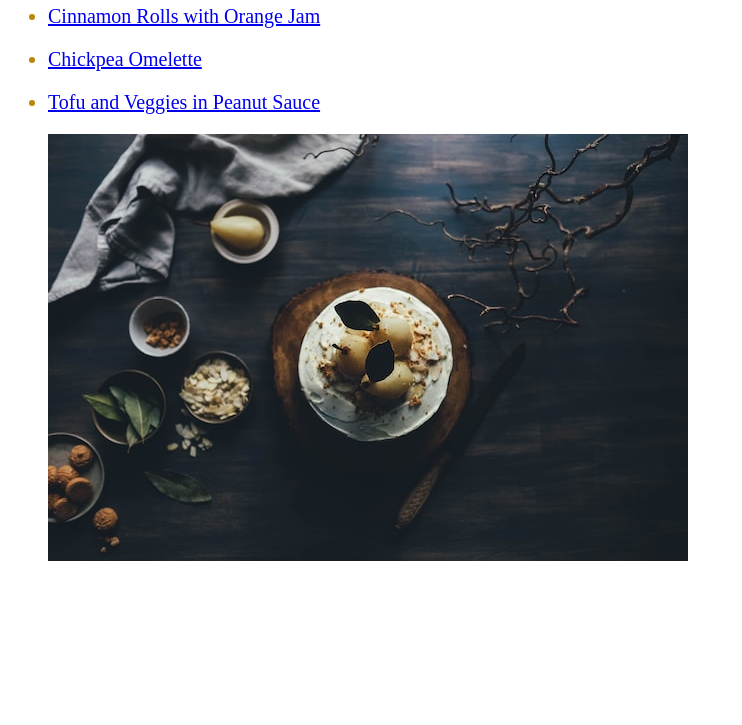
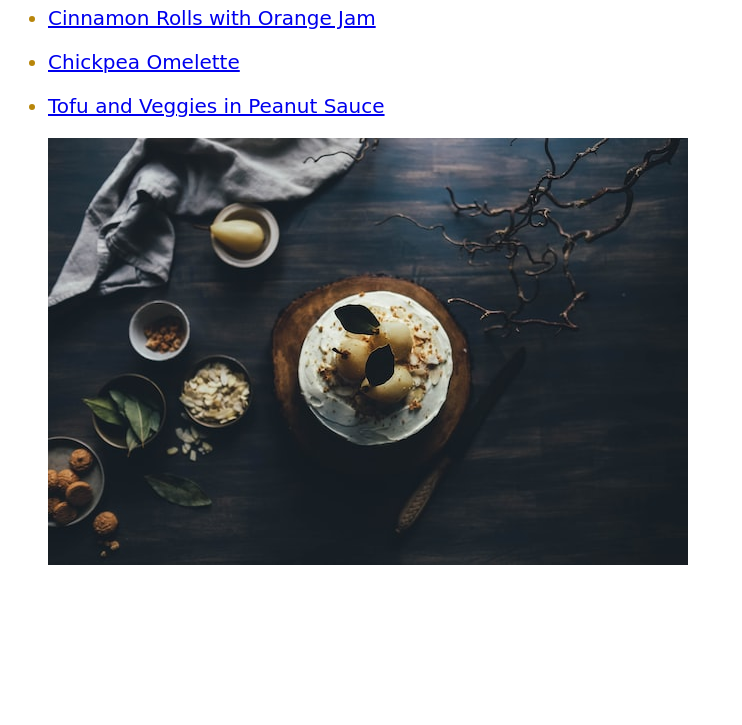
Before and after one commit to mountainflock/odin_recipes, a plain HTML site: page index.html in a window 1280 px wide. Shown: the part 75-800 px from the top of the page, without its empty margins (0-742 px from the left). Drawn offline with Linux system fonts and the light colour scheme.

Commit message:
Change font, complete Readme file

```diff
--- a/index.html
+++ b/index.html
@@ -1,17 +1,39 @@
 <!DOCTYPE html>
 <html lang="en">
   <head>
-        <meta charset="UTF-8">
+    <meta charset="UTF-8" />
     <h1><title>Odin Recipes</title></h1>
-        <link rel="stylesheet" href="style.css">
+    <link rel="stylesheet" href="style.css" />
+    <link rel="preconnect" href="https://fonts.googleapis.com" />
+    <link rel="preconnect" href="https://fonts.gstatic.com" crossorigin />
+    <link
+      href="https://fonts.googleapis.com/css2?family=Reenie+Beanie&display=swap"
+      rel="stylesheet"
+    />
   </head>
   <body>
     <h1>Odin Recipes</h1>
     <ul class="list">
-            <p><li><a href="recipes/cinnamon_rolls.html">Cinnamon Rolls with Orange Jam</a></li></p>
-            <p><li><a href="recipes/chickpea_omelette.html">Chickpea Omelette</a></li></p>
-            <p><li><a href="recipes/tofu_and_veggies_in_peanut_sauce.html">Tofu and Veggies in Peanut Sauce</a></li></p>
-            <img src="images/main.jpg" alt="pear pie">
+      <p>
+        <li>
+          <a href="recipes/cinnamon_rolls.html"
+            >Cinnamon Rolls with Orange Jam</a
+          >
+        </li>
+      </p>
+      <p>
+        <li>
+          <a href="recipes/chickpea_omelette.html">Chickpea Omelette</a>
+        </li>
+      </p>
+      <p>
+        <li>
+          <a href="recipes/tofu_and_veggies_in_peanut_sauce.html"
+            >Tofu and Veggies in Peanut Sauce</a
+          >
+        </li>
+      </p>
+      <img src="images/main.jpg" alt="pear pie" />
     </ul>
   </body>
 </html>
--- a/style.css
+++ b/style.css
@@ -1,8 +1,12 @@
+* {
+  font-family: "Chalkboard", cursive;
+}
+
 body {
-    font-family: Zapfino, Noteworthy, "Times New Roman", sans-serif;
-    text-size-adjust:inherit;
+  text-size-adjust: inherit;
   font-size: 16px;
 }
+
 .dishPhoto1 {
   width: 600px;
   height: 480px;
@@ -18,7 +22,7 @@ h1 {
 }
 
 h3 {
-    background-color:rgb(255, 221, 204);
+  background-color: rgb(255, 221, 204);
   text-align: center;
   font-size: 20px;
   font-weight: 900;
@@ -27,6 +31,7 @@ h3 {
 .ingridients {
   color: slategrey;
   font-weight: 800;
+  font-family: "Reenie Beanie", cursive;
 }
 
 .desc {
@@ -41,5 +46,5 @@ h3 {
 
 .list {
   font-size: 20px;
-    color:darkgoldenrod
+  color: darkgoldenrod;
 }
```
Also changed, not shown: recipes/chickpea_omelette.html (+3 -3 lines), 1 other file. Lines whose indentation alone changed are shown as unchanged.
